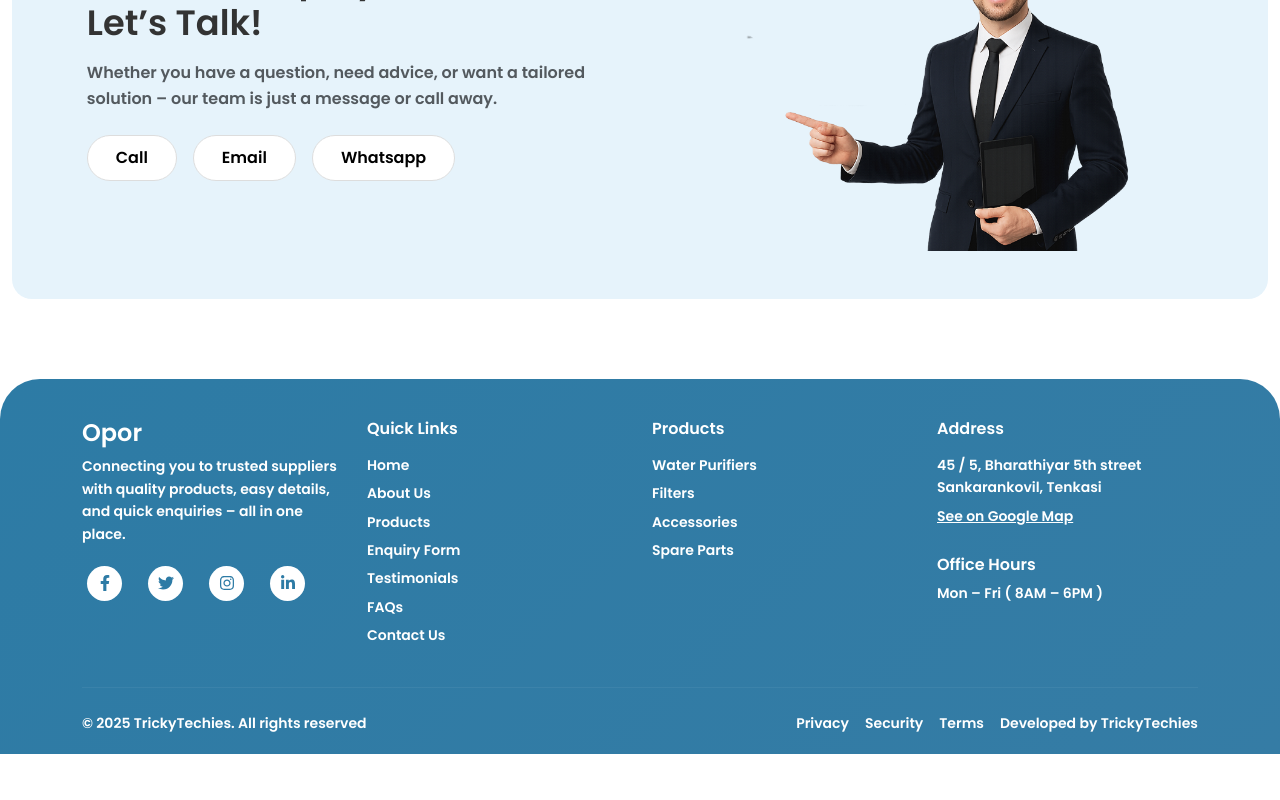
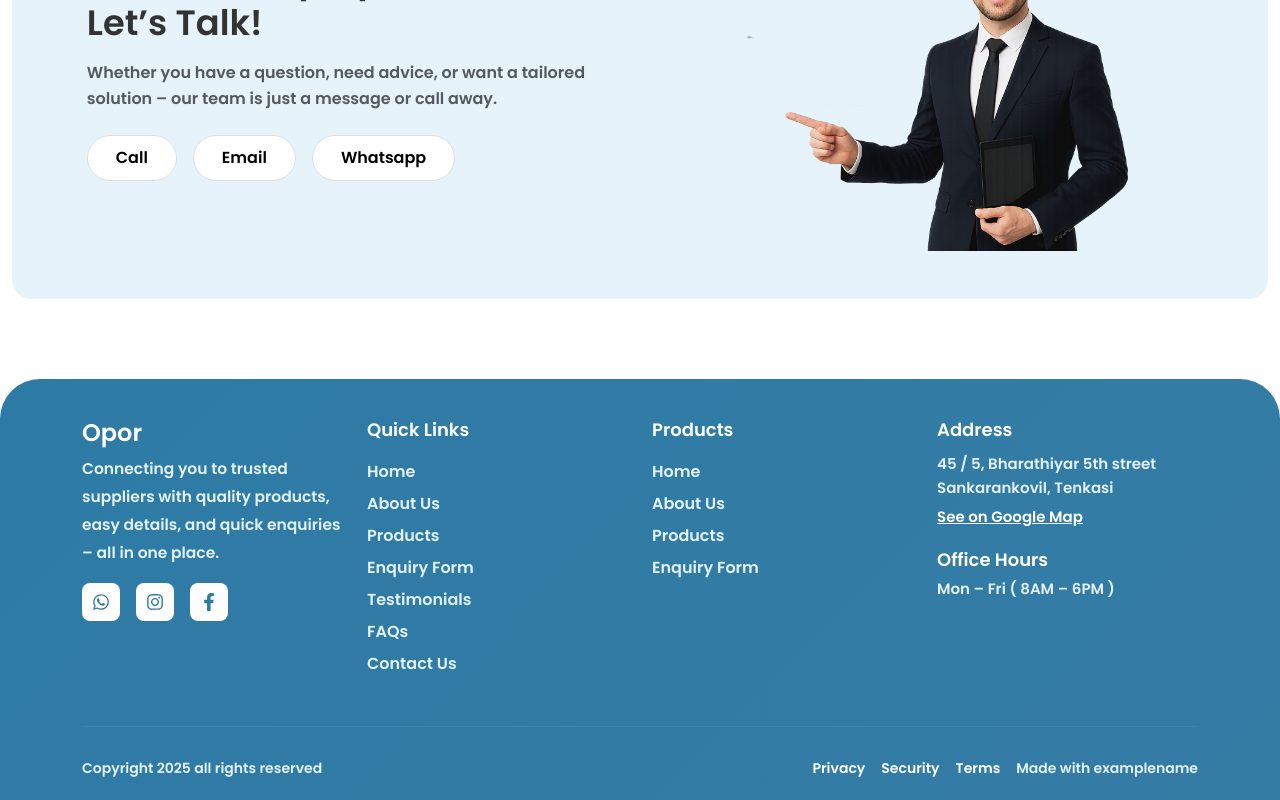
Before and after one commit to sudharshin/WaterPurifier, a React (Vite) app: page / in a window 1280 px wide. Shown: the part 2591-3391 px from the top of the page. Before the commit the page ends 3345 px from the top, so only its background shows below. Built offline with nearby package versions, Linux system fonts and the light colour scheme.

Commit message:
Update Footer.jsx

```diff
--- a/src/components/Footer.jsx
+++ b/src/components/Footer.jsx
@@ -1,6 +1,6 @@
 import React from "react";
 import { Container, Row, Col } from "react-bootstrap";
-import { FaFacebookF, FaTwitter, FaInstagram, FaLinkedinIn } from "react-icons/fa";
+import { FaWhatsapp, FaInstagram, FaFacebookF } from "react-icons/fa";
 
 const Footer = () => {
   return (
@@ -12,19 +12,19 @@ const Footer = () => {
         paddingBottom: 20,
         borderTopLeftRadius: 40,
         borderTopRightRadius: 40,
-        marginTop: "auto",
+        fontFamily: "Poppins, sans-serif",
       }}
     >
       <Container fluid="lg">
         <Row className="gy-4 text-center text-md-start">
           {/* Company Info */}
           <Col xs={12} sm={6} md={3}>
-            <h4 className="fw-bold">Opor</h4>
-            <p style={{ fontSize: 14, lineHeight: 1.6 }}>
+            <h4 style={{ fontWeight: 600 }}>Opor</h4>
+            <p style={{ fontSize: 15.5, lineHeight: 1.8, color: "#e3f2f7" }}>
               Connecting you to trusted suppliers with quality products, easy details, and quick enquiries – all in one place.
             </p>
-            <div className="d-flex justify-content-center justify-content-md-start flex-wrap gap-3">
-              {[FaFacebookF, FaTwitter, FaInstagram, FaLinkedinIn].map((Icon, idx) => (
+            <div className="d-flex justify-content-center justify-content-md-start gap-3 mt-3">
+              {[FaWhatsapp, FaInstagram, FaFacebookF].map((Icon, idx) => (
                 <a
                   key={idx}
                   href="#"
@@ -32,15 +32,13 @@ const Footer = () => {
                     display: "flex",
                     alignItems: "center",
                     justifyContent: "center",
-                    width: 35,
-                    height: 35,
-                    borderRadius: "50%",
+                    width: 38,
+                    height: 38,
+                    borderRadius: "8px",
                     backgroundColor: "#fff",
                     color: "#2D7BA5",
-                    fontSize: 16,
+                    fontSize: 18,
                     textDecoration: "none",
-                    margin: "5px",
-                    flexShrink: 0,
                   }}
                 >
                   <Icon />
@@ -51,11 +49,11 @@ const Footer = () => {
 
           {/* Quick Links */}
           <Col xs={12} sm={6} md={3}>
-            <h6 className="fw-bold mb-3">Quick Links</h6>
-            <ul className="list-unstyled" style={{ fontSize: 14, paddingLeft: 0 }}>
+            <h6 style={{ fontWeight: 600, fontSize: 18, marginBottom: 16 }}>Quick Links</h6>
+            <ul className="list-unstyled" style={{ fontSize: 16, lineHeight: "2", paddingLeft: 0 }}>
               {["Home", "About Us", "Products", "Enquiry Form", "Testimonials", "FAQs", "Contact Us"].map((item, i) => (
-                <li key={i} style={{ marginBottom: 6 }}>
-                  <a href="#" style={{ color: "#fff", textDecoration: "none" }}>{item}</a>
+                <li key={i}>
+                  <a href="#" style={{ color: "#e3f2f7", textDecoration: "none" }}>{item}</a>
                 </li>
               ))}
             </ul>
@@ -63,37 +61,51 @@ const Footer = () => {
 
           {/* Products */}
           <Col xs={12} sm={6} md={3}>
-            <h6 className="fw-bold mb-3">Products</h6>
-            <ul className="list-unstyled" style={{ fontSize: 14, paddingLeft: 0 }}>
-              {["Water Purifiers", "Filters", "Accessories", "Spare Parts"].map((item, i) => (
-                <li key={i} style={{ marginBottom: 6 }}>
-                  <a href="#" style={{ color: "#fff", textDecoration: "none" }}>{item}</a>
+            <h6 style={{ fontWeight: 600, fontSize: 18, marginBottom: 16 }}>Products</h6>
+            <ul className="list-unstyled" style={{ fontSize: 16, lineHeight: "2", paddingLeft: 0 }}>
+              {["Home", "About Us", "Products", "Enquiry Form"].map((item, i) => (
+                <li key={i}>
+                  <a href="#" style={{ color: "#e3f2f7", textDecoration: "none" }}>{item}</a>
                 </li>
               ))}
             </ul>
           </Col>
 
-          {/* Address */}
+          {/* Address and Hours */}
           <Col xs={12} sm={6} md={3}>
-            <h6 className="fw-bold mb-3">Address</h6>
-            <p style={{ fontSize: 14, marginBottom: 4 }}>
+            <h6 style={{ fontWeight: 600, fontSize: 18, marginBottom: 12 }}>Address</h6>
+            <p style={{ fontSize: 15, color: "#e3f2f7", marginBottom: 4 }}>
               45 / 5, Bharathiyar 5th street <br />
               Sankarankovil, Tenkasi
             </p>
-            <a href="#" style={{ color: "#fff", fontSize: 14, display: "inline-block", marginBottom: 12 }}>
+            <a
+              href="#"
+              style={{
+                color: "#fff",
+                fontSize: 15,
+                display: "inline-block",
+                marginBottom: 20,
+                textDecoration: "underline",
+              }}
+            >
               See on Google Map
             </a>
-            <h6 className="fw-bold mt-3">Office Hours</h6>
-            <p style={{ fontSize: 14, marginBottom: 0 }}>Mon – Fri ( 8AM – 6PM )</p>
+
+            <h6 style={{ fontWeight: 600, fontSize: 18, marginBottom: 6 }}>Office Hours</h6>
+            <p style={{ fontSize: 15, color: "#e3f2f7", marginBottom: 0 }}>
+              Mon – Fri ( 8AM – 6PM )
+            </p>
           </Col>
         </Row>
 
-        <hr style={{ borderColor: "rgba(255,255,255,0.2)", margin: "24px 0" }} />
+        {/* Divider */}
+        <hr style={{ borderColor: "rgba(255,255,255,0.2)", margin: "30px 0" }} />
 
+        {/* Bottom Row */}
         <Row className="align-items-center text-center text-md-start">
           <Col xs={12} md={6}>
-            <p style={{ margin: 0, fontSize: 14 }}>
-              © 2025 TrickyTechies. All rights reserved
+            <p style={{ margin: 0, fontSize: 14, color: "#e3f2f7" }}>
+              Copyright 2025 all rights reserved
             </p>
           </Col>
           <Col xs={12} md={6} className="mt-2 mt-md-0">
@@ -101,7 +113,7 @@ const Footer = () => {
               <a href="#" style={{ color: "#fff", textDecoration: "none", fontSize: 14 }}>Privacy</a>
               <a href="#" style={{ color: "#fff", textDecoration: "none", fontSize: 14 }}>Security</a>
               <a href="#" style={{ color: "#fff", textDecoration: "none", fontSize: 14 }}>Terms</a>
-              <span style={{ fontSize: 14 }}>Developed by TrickyTechies</span>
+              <span style={{ fontSize: 14, color: "#e3f2f7" }}>Made with examplename</span>
             </div>
           </Col>
         </Row>
```
